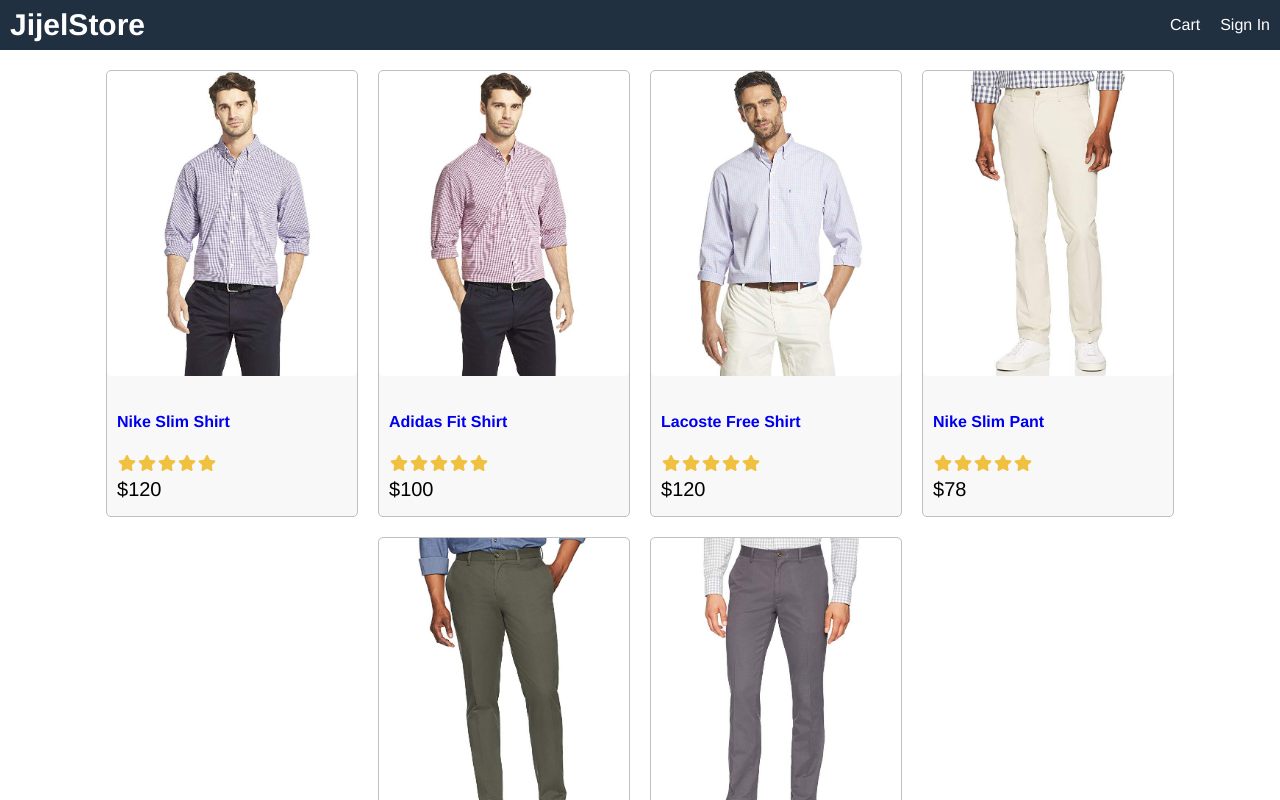
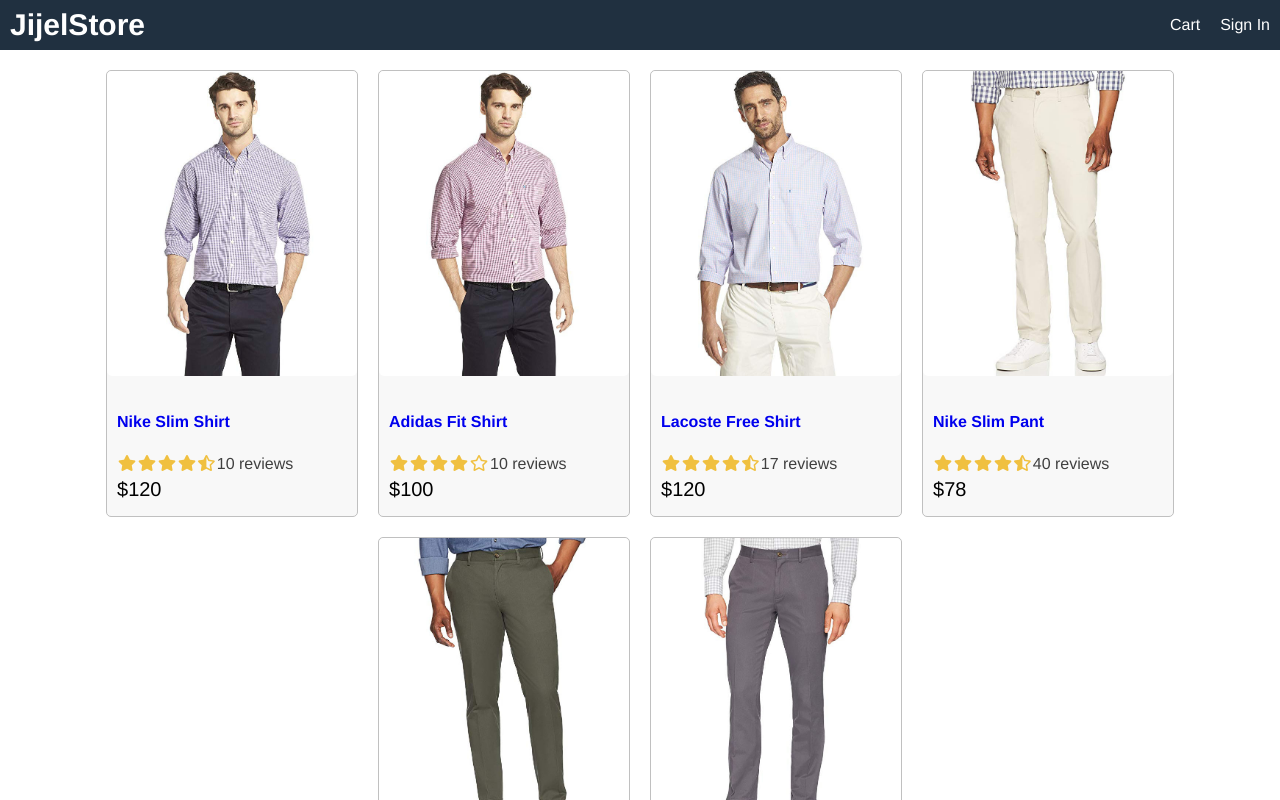
Before and after one commit to harounach/jijelstore, a React (Create React App) app in the folder frontend/: page / in a window 1280 px wide. Shown: the top 800 px of the page. Built offline with nearby package versions, Linux system fonts and the light colour scheme.

Commit message:
Create Rating component

```diff
--- a/frontend/src/components/Product.js
+++ b/frontend/src/components/Product.js
@@ -1,3 +1,4 @@
+import Rating from "./Rating";
 export default function Product(props) {
   const { product } = props;
   return (
@@ -9,23 +10,8 @@ export default function Product(props) {
         <a href={`/product/${product._id}`}>
           <h2>{product.name}</h2>
         </a>
-        <div className="rating">
-          <span>
-            <i className="fa fa-star"></i>
-          </span>
-          <span>
-            <i className="fa fa-star"></i>
-          </span>
-          <span>
-            <i className="fa fa-star"></i>
-          </span>
-          <span>
-            <i className="fa fa-star"></i>
-          </span>
-          <span>
-            <i className="fa fa-star"></i>
-          </span>
-        </div>
+        {/* rating */}
+        <Rating rating={product.rating} numReviews={product.numReviews} />
         <div className="price">${product.price}</div>
       </div>
     </div>
--- /dev/null
+++ b/frontend/src/components/Rating.js
@@ -0,0 +1,65 @@
+import React from "react";
+
+export default function Rating(props) {
+  const { rating, numReviews } = props;
+  return (
+    <div className="rating">
+      <span>
+        <i
+          className={
+            rating >= 1
+              ? "fa fa-star"
+              : rating >= 0.5
+              ? "fa fa-star-half-alt"
+              : "far fa-star"
+          }
+        ></i>
+      </span>
+      <span>
+        <i
+          className={
+            rating >= 2
+              ? "fa fa-star"
+              : rating >= 1.5
+              ? "fa fa-star-half-alt"
+              : "far fa-star"
+          }
+        ></i>
+      </span>
+      <span>
+        <i
+          className={
+            rating >= 3
+              ? "fa fa-star"
+              : rating >= 2.5
+              ? "fa fa-star-half-alt"
+              : "far fa-star"
+          }
+        ></i>
+      </span>
+      <span>
+        <i
+          className={
+            rating >= 4
+              ? "fa fa-star"
+              : rating >= 3.5
+              ? "fa fa-star-half-alt"
+              : "far fa-star"
+          }
+        ></i>
+      </span>
+      <span>
+        <i
+          className={
+            rating >= 5
+              ? "fa fa-star"
+              : rating >= 4.5
+              ? "fa fa-star-half-alt"
+              : "far fa-star"
+          }
+        ></i>
+      </span>
+      <span>{numReviews + " reviews"}</span>
+    </div>
+  );
+}
--- a/frontend/src/data.js
+++ b/frontend/src/data.js
@@ -8,7 +8,7 @@ const data = {
       image: "/images/p1.jpg",
       price: 120,
       brand: "Nike",
-      ratings: 4.5,
+      rating: 4.5,
       numReviews: 10,
       description: "high quality product",
     },
@@ -21,7 +21,7 @@ const data = {
       image: "/images/p2.jpg",
       price: 100,
       brand: "Adidas",
-      ratings: 4.0,
+      rating: 4.0,
       numReviews: 10,
       description: "high quality product",
     },
@@ -34,7 +34,7 @@ const data = {
       image: "/images/p3.jpg",
       price: 120,
       brand: "Lacoste",
-      ratings: 4.5,
+      rating: 4.5,
       numReviews: 17,
       description: "high quality product",
     },
@@ -47,7 +47,7 @@ const data = {
       image: "/images/p4.jpg",
       price: 78,
       brand: "Nike",
-      ratings: 4.5,
+      rating: 4.5,
       numReviews: 40,
       description: "high quality product",
     },
@@ -60,7 +60,7 @@ const data = {
       image: "/images/p5.jpg",
       price: 65,
       brand: "Puma",
-      ratings: 4.5,
+      rating: 4.5,
       numReviews: 10,
       description: "high quality product",
     },
@@ -73,7 +73,7 @@ const data = {
       image: "/images/p6.jpg",
       price: 139,
       brand: "Adidas",
-      ratings: 4.5,
+      rating: 4.5,
       numReviews: 15,
       description: "high quality product",
     },
--- a/frontend/src/index.css
+++ b/frontend/src/index.css
@@ -112,3 +112,7 @@ img.medium {
   color: #f0c040;
   margin: 0.1rem;
 }
+
+.rating span:last-child {
+  color: #404040;
+}
```
Also changed, not shown: 1 other file (tests, documents, lock files or other folders).
